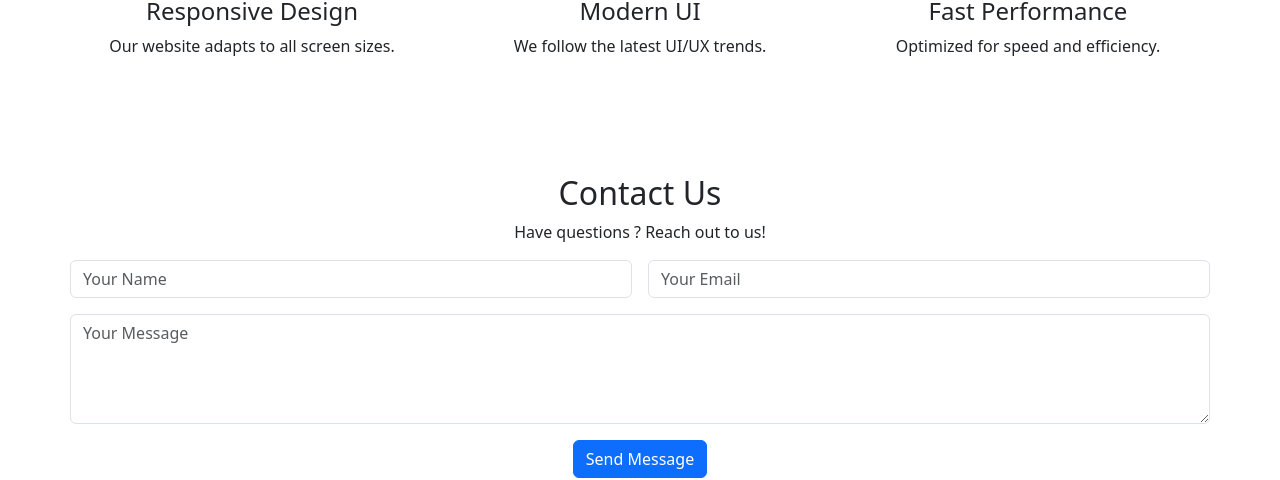
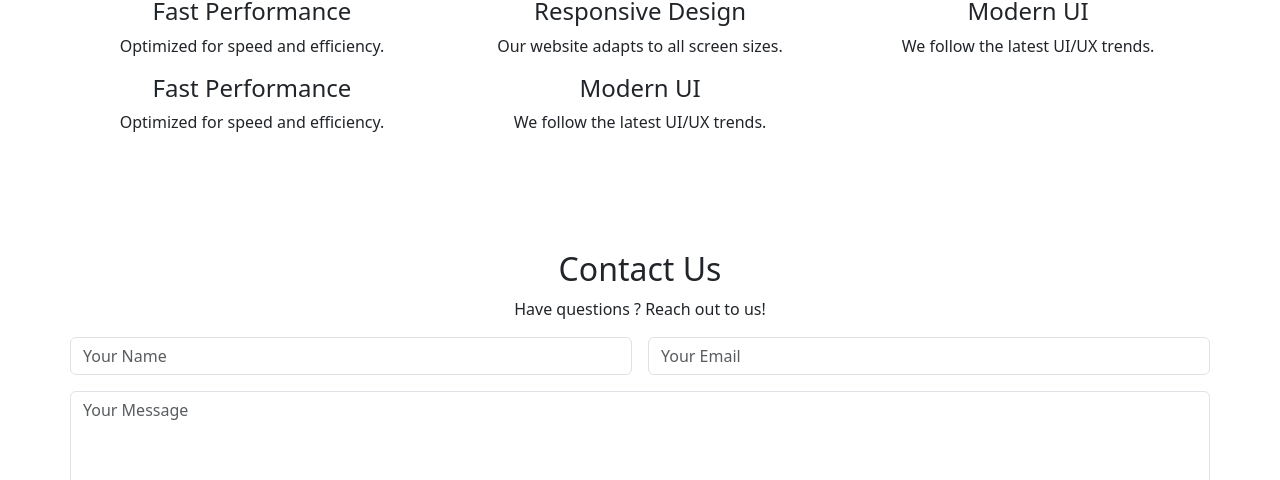
Before and after one commit to Muhammad-Munsif/website-layout-designed, a plain HTML site: page index.html in a window 1280 px wide. Shown: the part 620-1100 px from the top of the page. Drawn offline with nearby package versions, Linux system fonts and the light colour scheme.

Commit message:
To make a few changes in html file

```diff
--- a/index.html
+++ b/index.html
@@ -60,6 +60,10 @@
       <h2 class="text-center">Our Features</h2>
       <div class="row text-center">
         <div class="col-md-4">
+          <h4>Fast Performance</h4>
+          <p>Optimized for speed and efficiency.</p>
+        </div>
+        <div class="col-md-4">
           <h4>Responsive Design</h4>
           <p>Our website adapts to all screen sizes.</p>
         </div>
@@ -70,6 +74,10 @@
         <div class="col-md-4">
           <h4>Fast Performance</h4>
           <p>Optimized for speed and efficiency.</p>
+        </div>
+        <div class="col-md-4">
+          <h4>Modern UI</h4>
+          <p>We follow the latest UI/UX trends.</p>
         </div>
       </div>
     </div>
```
